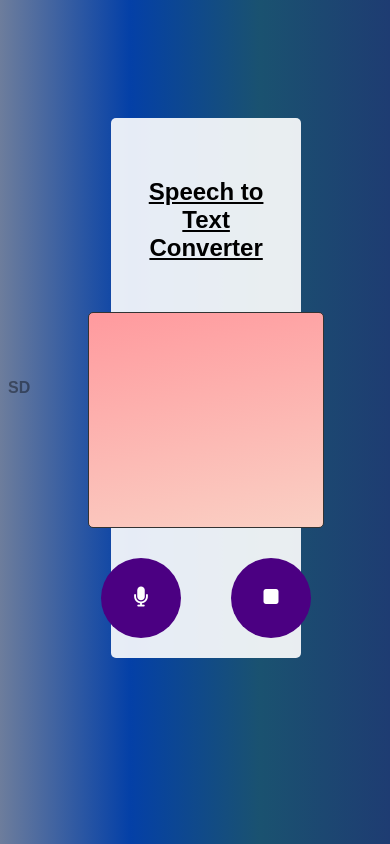
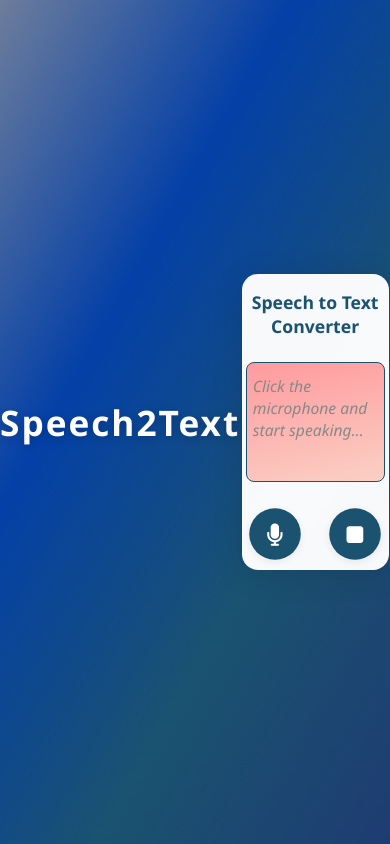
Before and after one commit to ShubhamDeshmuk-h/Speech2Text, a plain HTML site: page index.html in a window 390 px wide. Drawn offline with Linux system fonts and the light colour scheme.

Commit message:
updated UI security and polish

```diff
--- a/index.html
+++ b/index.html
@@ -5,29 +5,27 @@
     <meta name="viewport" content="width=device-width, initial-scale=1.0">
     <link rel="stylesheet" href="style.css">
     <link rel="stylesheet" href="https://cdnjs.cloudflare.com/ajax/libs/font-awesome/6.7.2/css/all.min.css" integrity="sha512-Evv84Mr4kqVGRNSgIGL/F/aIDqQb7xQ2vcrdIwxfjThSH8CSR7PBEakCr51Ck+w+/U6swU2Im1vVX0SVk9ABhg==" crossorigin="anonymous" referrerpolicy="no-referrer" />
-    <!--above link is taken from website called as cdnjs which includes different fonts and icons we need for the developent of the project-->
     <title>Speech to Text</title>
-
+    <link rel="icon" href="q.png" type="image/png">
 </head>
 <body>
-    <h4>SD</h4>
-    <div class="container">
+    <header>
+        <div class="logo" aria-label="Speech to Text Logo">Speech2Text</div>
+    </header>
+    <main>
+        <div class="container" role="main" aria-label="Speech to Text Converter">
             <h2>Speech to Text Converter</h2>
-        <div id="result"></div>
+            <div id="result" class="placeholder" aria-live="polite" aria-atomic="true">Click the microphone and start speaking...</div>
             <div class="button-container">
-            <button onclick="startConverting()">
+                <button id="startBtn" onclick="startConverting()" aria-label="Start speech recognition">
                     <i class="fa fa-microphone"></i>
                 </button>
-            <button onclick="stopConverting()">
+                <button id="stopBtn" onclick="stopConverting()" aria-label="Stop speech recognition">
                     <i class="fa fa-stop"></i>
                 </button>
-
-
-            </button>
             </div>
-
         </div>
-
+    </main>
     <script src="script.js"></script>
 </body>
 </html>
--- a/script.js
+++ b/script.js
@@ -1,14 +1,24 @@
 const resultElement = document.getElementById("result");
+const startBtn = document.getElementById("startBtn");
+const stopBtn = document.getElementById("stopBtn");
 let recognition;
 
+function sanitize(text) {
+    // Basic sanitization: escape HTML special chars
+    return text.replace(/[&<>"']/g, function (c) {
+        return ({'&':'&amp;','<':'&lt;','>':'&gt;','"':'&quot;','\'':'&#39;'}[c]);
+    });
+}
+
 function startConverting() {
-    /* Check whether the browser supports the function */
     if ('webkitSpeechRecognition' in window) {
         recognition = new webkitSpeechRecognition();
         setuprecognition(recognition);
         recognition.start();
+        startBtn.disabled = true;
+        stopBtn.disabled = false;
     } else {
-        console.error("Speech recognition not supported in this browser.");
+        alert("Speech recognition not supported in this browser.");
     }
 }
 
@@ -19,26 +29,35 @@ function setuprecognition(recognition) {
 
     recognition.onresult = function (event) {
         const { finalTranscript, interTranscript } = processResult(event.results);
-        resultElement.innerHTML = finalTranscript + interTranscript;
+        const output = finalTranscript + interTranscript;
+        if (output.trim() === "") {
+            resultElement.classList.add("placeholder");
+            resultElement.textContent = "Click the microphone and start speaking...";
+        } else {
+            resultElement.classList.remove("placeholder");
+            // Only allow <br> for line breaks, sanitize everything else
+            resultElement.innerHTML = sanitize(output).replace(/\n|<br\s*\/?\s*>/gi, '<br>');
+        }
     };
 
     recognition.onerror = function (event) {
-        console.error("Speech recognition error: ", event.error);
+        alert("Speech recognition error: " + event.error);
+        startBtn.disabled = false;
+        stopBtn.disabled = true;
     };
 
     recognition.onend = function () {
-        console.log("Speech recognition ended.");
+        startBtn.disabled = false;
+        stopBtn.disabled = true;
     };
 }
 
 function processResult(results) {
     let finalTranscript = '';
     let interTranscript = '';
-
     for (let i = 0; i < results.length; i++) {
         let transcript = results[i][0].transcript;
-        transcript = transcript.replace("\n", "<br>");
-
+        transcript = transcript.replace(/\n/g, "<br>");
         if (results[i].isFinal) {
             finalTranscript += transcript;
         } else {
@@ -51,69 +70,21 @@ function processResult(results) {
 function stopConverting() {
     if (recognition) {
         recognition.stop();
-    } else {
-        console.warn("No active recognition instance to stop.");
     }
+    startBtn.disabled = false;
+    stopBtn.disabled = true;
 }
 
-/*
-const resultElement = document.getElementById("result")
-let recognition;
+// Accessibility: allow keyboard shortcuts (Enter/Space on focused button)
+[startBtn, stopBtn].forEach(btn => {
+    btn.addEventListener('keydown', function(e) {
+        if (e.key === 'Enter' || e.key === ' ') {
+            e.preventDefault();
+            btn.click();
+        }
+    });
+});
 
-function startConverting(){
-
-    check whether use browers supports the function
-    if('webkitSpeechRecognition' in window){
-        recognition = new webkitSpeechRecognition();
-        setuprecognition(recognition);
-        recognition.start();
-    }
-
-}
-
-function setuprecognition(recognition){
-    recognition.continuous = true;
-    recognition.interimResults = true;
-    recognition.lang = 'en-US';
-    recognition.onresult = function(event){
-        const {finalTranscript,interTranscript} = processResult(event.results);
-        //process result function inside this box
-        resultElement.innerHTML = finalTranscript + interTranscript;
-
-    }
-
-
-}
-
-function processResult(results){
-    let finalTranscript = '';
-    let interTranscript = '';
-    for(let i = 0; i < results.length;i++){
-        let transcript = results[i][0].transcript;
-        transcript = transcript.replace("\n","<br>");
-
-        if(results[i].isFinal){
-            finalTranscript += transcript;
-
-        }else{
-            interTranscript = transcript;
-
-        }
-
-
-    }
-    return(finalTranscript,interTranscript)
-}
-
-function stopConverting(){
-    if(recognition){
-        recognition.stop();
-
-    }else{
-
-    }
-
-}
-
-
-*/
+// Initialize button states
+startBtn.disabled = false;
+stopBtn.disabled = true;
--- a/style.css
+++ b/style.css
@@ -1,89 +1,135 @@
-.{
+/* Reset and base styles */
+* {
     padding: 0;
     margin: 0;
     box-sizing: border-box;
-
 }
 
-body{
+body {
     display: flex;
     justify-content: center;
     align-items: center;
-    min-height: 90vh;
-    font-family: sans-serif;
-    background: linear-gradient(to right, #6d7d9c,#0440a7, #1a5270,#1e3c72);
+    min-height: 100vh;
+    font-family: 'Segoe UI', Arial, sans-serif;
+    background: linear-gradient(120deg, #6d7d9c, #0440a7, #1a5270, #1e3c72);
+    transition: background 0.5s;
 }
 
-
-h2{
+header {
+    width: 100%;
     text-align: center;
-    margin-top: 40px;
-    margin-bottom: 50px;
-    text-decoration: underline;
-
+    margin-bottom: 20px;
 }
 
+.logo {
+    font-size: 2.2rem;
+    font-weight: bold;
+    color: #fff;
+    letter-spacing: 2px;
+    margin-top: 20px;
+    text-shadow: 0 2px 8px rgba(0,0,0,0.2);
+}
 
-.container{
+.container {
+    display: flex;
+    flex-direction: column;
+    align-items: center;
+    box-shadow: 0 4px 32px rgba(0, 0, 0, 0.12);
+    width: 90%;
+    max-width: 420px;
+    background: rgba(255, 255, 255, 0.97);
+    padding: 32px 20px 24px 20px;
+    margin: 0 auto;
+    border-radius: 16px;
+    transition: box-shadow 0.3s;
+}
+
+h2 {
+    text-align: center;
+    margin-bottom: 24px;
+    color: #1a5270;
+    text-shadow: 0 1px 2px rgba(0,0,0,0.04);
+    font-size: 1.5rem;
+    font-weight: 600;
+}
+
+#result {
+    border: 1.5px solid #1a5270;
+    padding: 24px 16px;
+    min-height: 120px;
+    width: 100%;
+    margin-bottom: 28px;
+    background: linear-gradient(168deg, #ff9a9e 0%, #fad0c4 100%);
+    border-radius: 8px;
+    font-size: 1.1rem;
+    color: #222;
+    word-break: break-word;
+    transition: background 0.3s, border 0.3s;
+}
+
+#result.placeholder {
+    color: #888;
+    font-style: italic;
+}
+
+.button-container {
     display: flex;
     justify-content: center;
     align-items: center;
-    flex-direction: column;
-    box-shadow: rgba(0, 0, 0, 0.22);
-    width: 40%;
-    height: 500px;
-    background: rgba(255, 255, 255, 0.9);
-    padding: 20px;
-    margin: 20px auto;
-    border-radius: 5px;
-
+    gap: 32px;
+    width: 100%;
 }
 
-
-#result{
-    border: 1px solid #333;
-    padding: 40px 50px;
-    height: 300px;
-    width: 90%;
-    margin-bottom: 30px;
-    background: linear-gradient(168deg,#ff9a9e,#fad0c4);
-    border-radius: 5px;
-}
-
-.button-container{
-    display: flex;
-    justify-content: center;
-    align-items: center;
-    gap: 50px;
-
-}
-
-button{
-    font-size: 20px;
-    height: 80px;
-    width: 80px;
+button {
+    font-size: 2rem;
+    height: 64px;
+    width: 64px;
     border-radius: 50%;
-    background-color: indigo;
+    background-color: #1a5270;
     color: #fff;
     outline: none;
     border: none;
+    box-shadow: 0 2px 8px rgba(0,0,0,0.08);
+    cursor: pointer;
+    transition: background 0.2s, transform 0.2s;
+    display: flex;
+    align-items: center;
+    justify-content: center;
     animation: pulse 1.5s infinite alternate;
 }
-button:hover{
-    background-color: darkcyan;
+button:focus {
+    outline: 2px solid #0440a7;
+    outline-offset: 2px;
+}
+button:hover {
+    background-color: #0440a7;
+    transform: scale(1.08);
 }
 
-@keyframe pulse {
-    from{
+@keyframes pulse {
+    from {
         transform: scale(1);
     }
-    to{
-        transform: scale(1.1);
+    to {
+        transform: scale(1.08);
     }
 }
 
-h4{
-    display: flex;
-    text-align: center,right;
-    color: rgba(0, 0, 0, 0.4);
+@media (max-width: 600px) {
+    .container {
+        width: 98%;
+        padding: 16px 4px 12px 4px;
+    }
+    h2 {
+        font-size: 1.1rem;
+    }
+    button {
+        font-size: 1.3rem;
+        height: 48px;
+        width: 48px;
+    }
+    #result {
+        padding: 12px 6px;
+        font-size: 0.98rem;
+    }
 }
```
Lines whose indentation alone changed are shown as unchanged.
